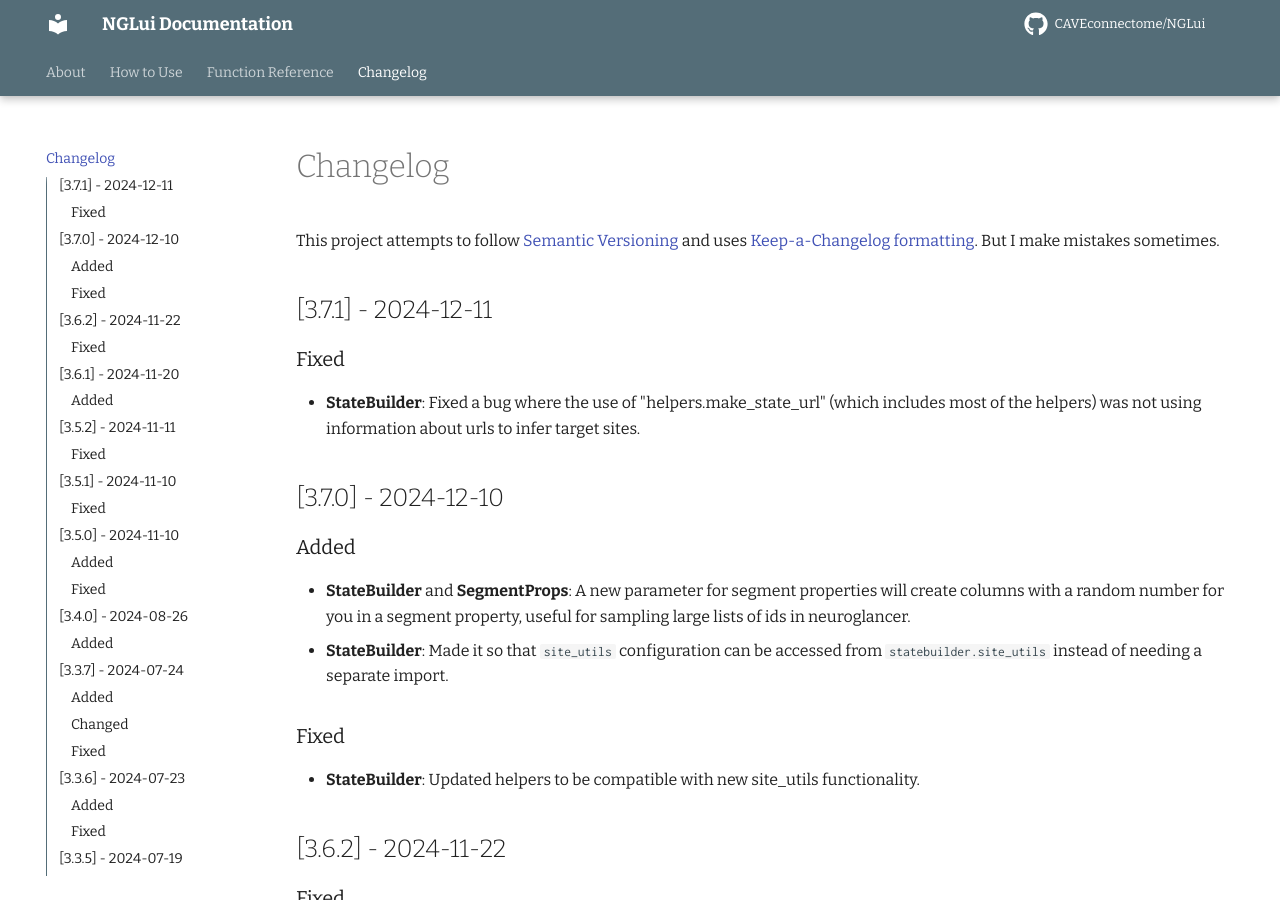
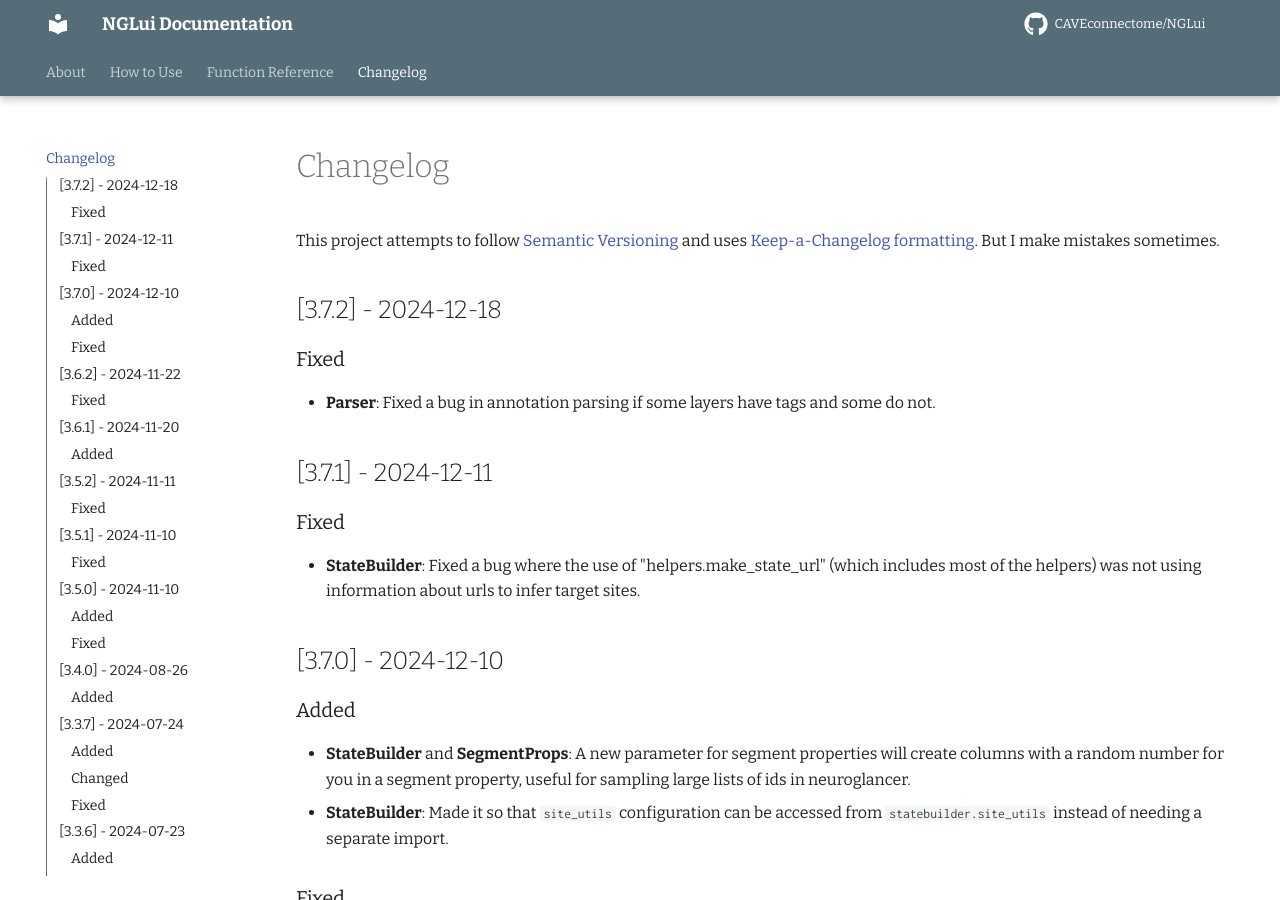
Before and after one commit to CAVEconnectome/nglui, an MkDocs documentation site: the page built from docs/changelog.md, in a window 1280 px wide and 900 px high. Built offline with MkDocs 1.6.1 and Material for MkDocs 9.7.7, drawn with Linux system fonts in a browser that asks for light colours; comment, search, counter and statistics services are not loaded.

Commit message:
update changelog

```diff
--- a/docs/changelog.md
+++ b/docs/changelog.md
@@ -1,6 +1,12 @@
 # Changelog
 
 This project attempts to follow [Semantic Versioning](https://semver.org) and uses [Keep-a-Changelog formatting](https://keepachangelog.com/en/1.0.0/). But I make mistakes sometimes.
+
+## [3.7.2] - 2024-12-18
+
+### Fixed
+
+- **Parser**: Fixed a bug in annotation parsing if some layers have tags and some do not.
 
 ## [3.7.1] - 2024-12-11
 
```
